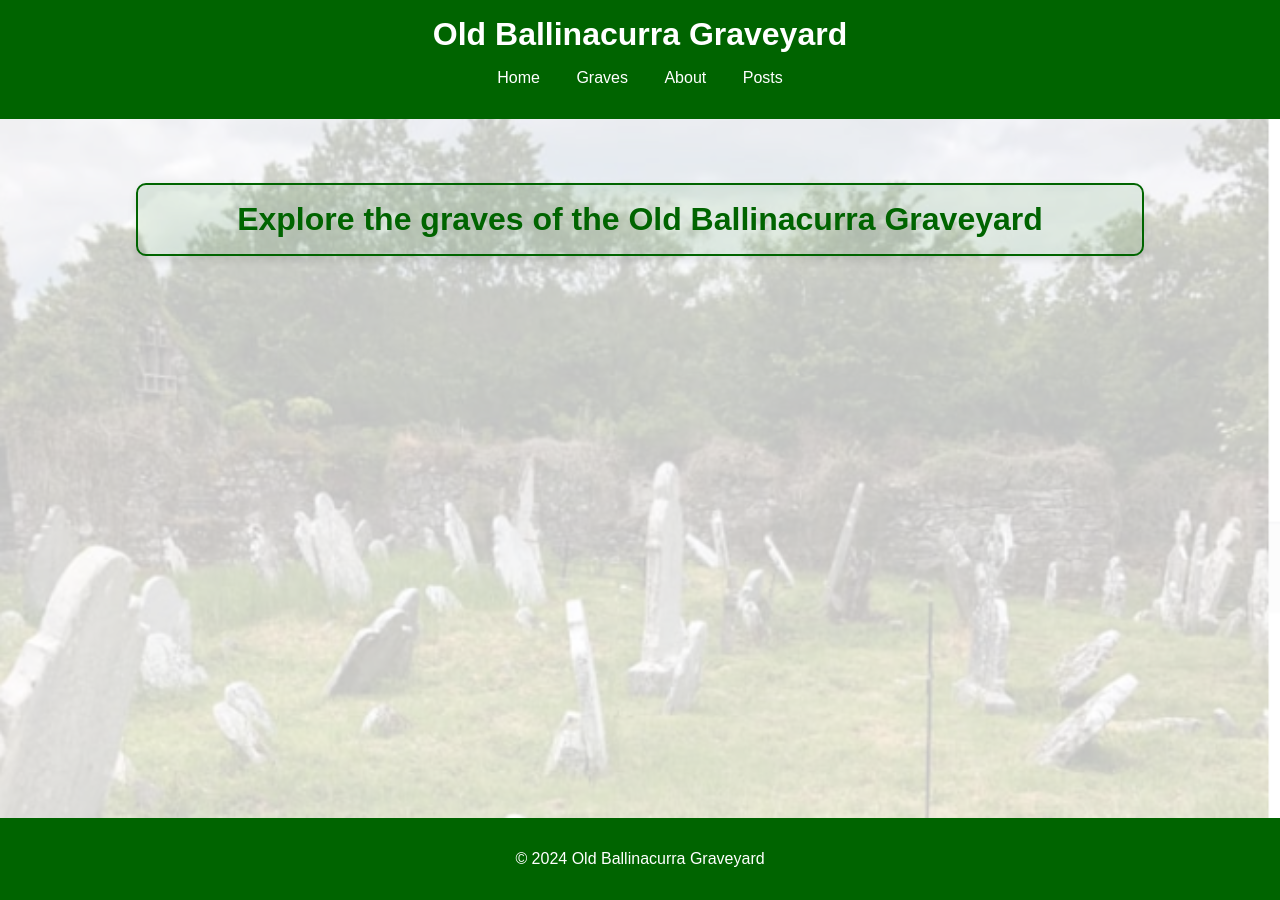
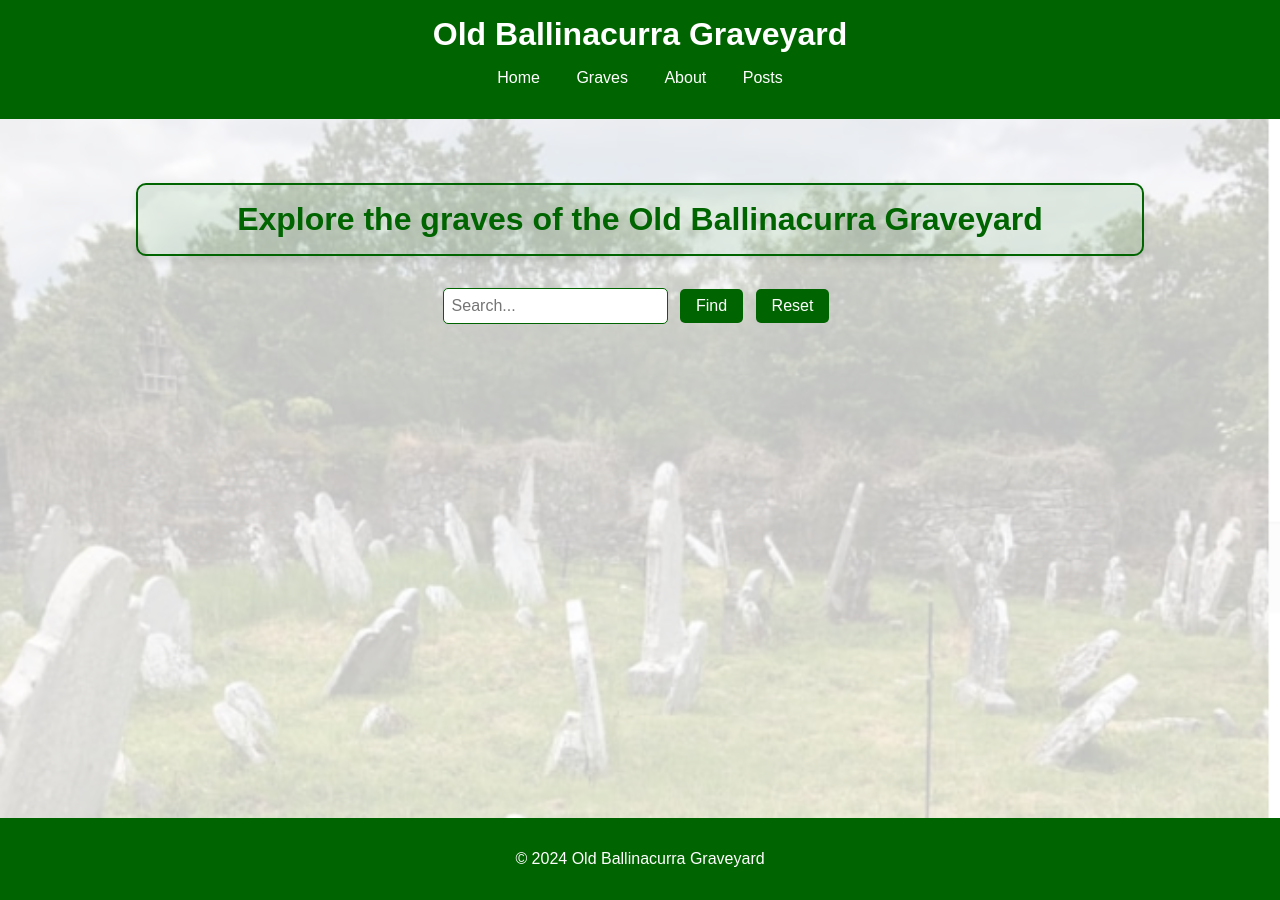
Before and after one commit to duinneacha/Old-Ballinacurra-Graveyard, a Jekyll site: the page built from index.markdown, in a window 1280 px wide. Built offline with Jekyll 4.4.1, drawn with Linux system fonts in a browser that asks for light colours.

Commit message:
Added index.markdown and started a search function

```diff
--- a/_layouts/default.html
+++ b/_layouts/default.html
@@ -52,13 +52,6 @@
       <h2>Explore the graves of the Old Ballinacurra Graveyard</h2>
     </div>
 
-
-
-
-    <div class="home-search">
-
-    </div>
-
     {{ content }}
 
 
--- a/assets/css/styles.css
+++ b/assets/css/styles.css
@@ -121,3 +121,39 @@ h1 {
     font-size: 2.5rem; /* Ensure h1 headings are large and visible */
     margin-bottom: 1rem; /* Add some space below h1 headings */
 }
+
+
+/* Home Search Styles */
+.home-search {
+    text-align: center;
+    margin: 2rem 0;
+  }
+
+  #search-form {
+    display: inline-block;
+  }
+
+  #search-input {
+    padding: 0.5rem;
+    font-size: 1rem;
+    border: 1px solid #006400; /* Dark Green border */
+    border-radius: 5px;
+    margin-right: 0.5rem;
+  }
+
+  #find-button,
+  #reset-button {
+    padding: 0.5rem 1rem;
+    font-size: 1rem;
+    color: #ffffff; /* White text */
+    background-color: #006400; /* Dark Green background */
+    border: none;
+    border-radius: 5px;
+    cursor: pointer;
+    margin-right: 0.5rem;
+  }
+
+  #find-button:hover,
+  #reset-button:hover {
+    background-color: #004d00; /* Darker Green on hover */
+  }
--- a/index.markdown
+++ b/index.markdown
@@ -5,3 +5,11 @@
 layout: default
 title: Home
 ---
+
+<div class="home-search">
+    <form id="search-form">
+    <input type="text" id="search-input" placeholder="Search...">
+    <button type="button" id="find-button">Find</button>
+    <button type="button" id="reset-button">Reset</button>
+    </form>
+</div>
```
Also changed, not shown: graves.markdown (added, +8 -0 lines).
